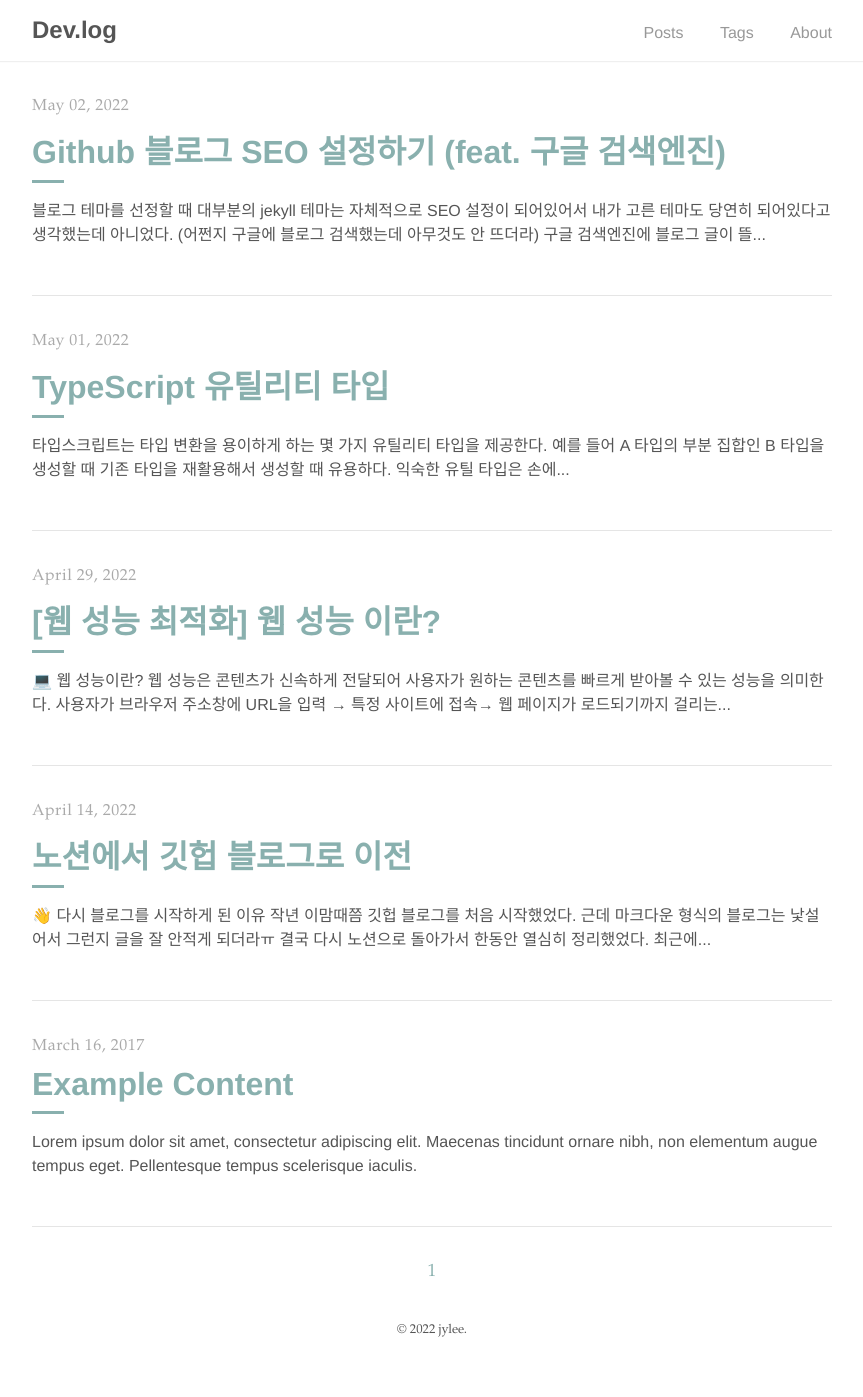
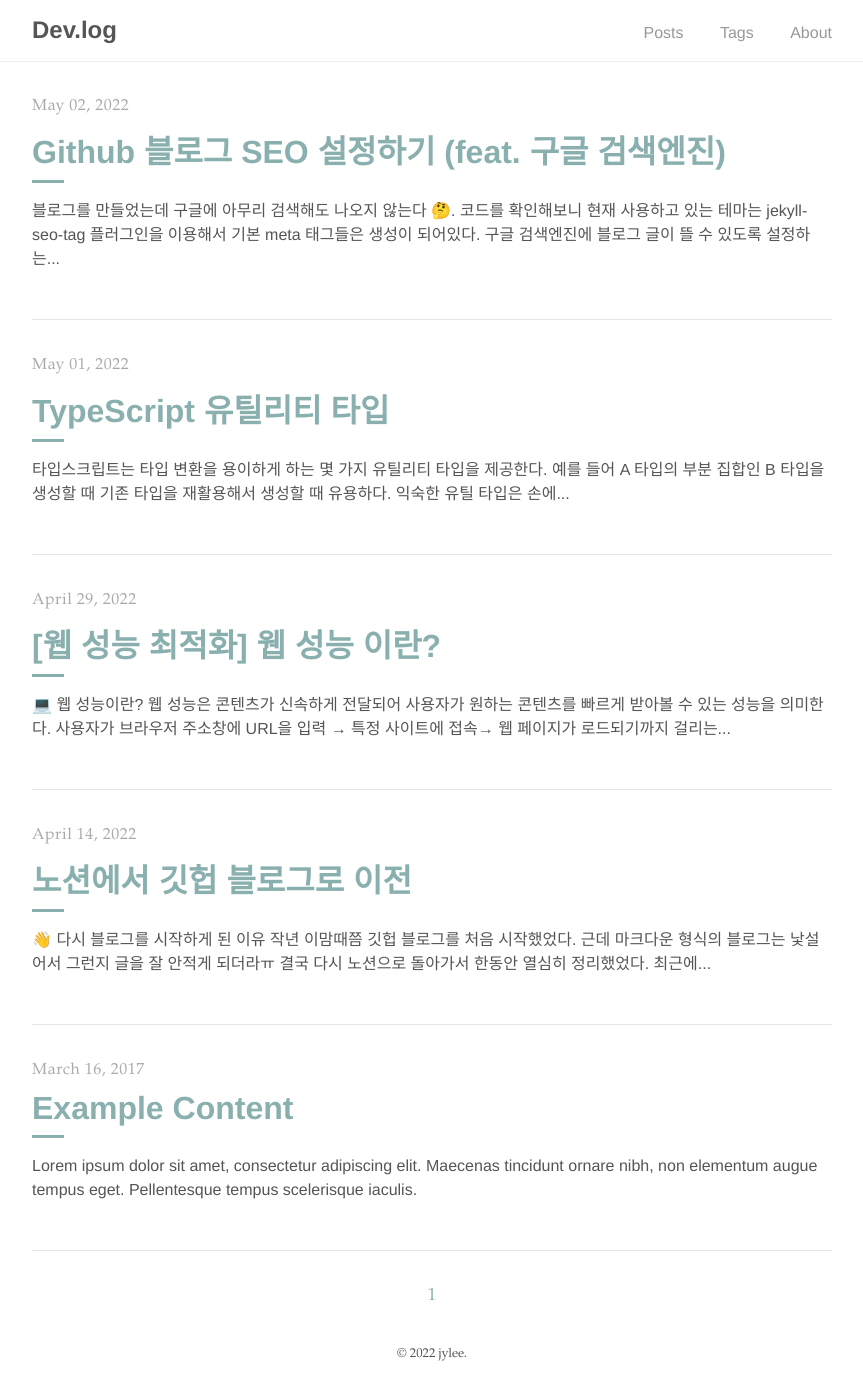
Before and after one commit to ch3coo2ca/ch3coo2ca.github.io, a Jekyll site: the page built from index.html, in a window 1280 px wide. Shown: the whole page, without its empty margins (208-1071 px from the left). Built offline with Jekyll 4.4.1, drawn with Linux system fonts in a browser that asks for light colours; the list of posts is cut into pages by our own code; before the commit the page ends 1373 px from its top, so only the background shows below that.

Commit message:
update : 2022-05-02 post content

```diff
--- a/_posts/2022-05-02-github-blog-seo-settings.md
+++ b/_posts/2022-05-02-github-blog-seo-settings.md
@@ -5,9 +5,7 @@ title: "Github 블로그 SEO 설정하기 (feat. 구글 검색엔진)"
 tags: [SEO, Github Blog]
 ---
 
-블로그 테마를 선정할 때 대부분의 jekyll 테마는 자체적으로 SEO 설정이 되어있어서 내가 고른 테마도 당연히 되어있다고 생각했는데 아니었다. ~~(어쩐지 구글에 블로그 검색했는데 아무것도 안 뜨더라)~~
-
-구글 검색엔진에 블로그 글이 뜰 수 있도록 설정하는 방법을 알아보자.
+블로그를 만들었는데 구글에 아무리 검색해도 나오지 않는다 🤔.  코드를 확인해보니 현재 사용하고 있는 테마는 `jekyll-seo-tag` 플러그인을 이용해서 기본 meta 태그들은 생성이 되어있다. 구글 검색엔진에 블로그 글이 뜰 수 있도록 설정하는 방법을 알아보자.
 
 ![구글에 검색해본 화면 (내 블로그 어디갔어..)](https://user-images.githubusercontent.com/38097442/166134241-60016bc1-2547-4f12-bc8d-0191d90318ba.png)
 _구글에 검색해본 화면 (내 블로그 어디갔어..)_
```
